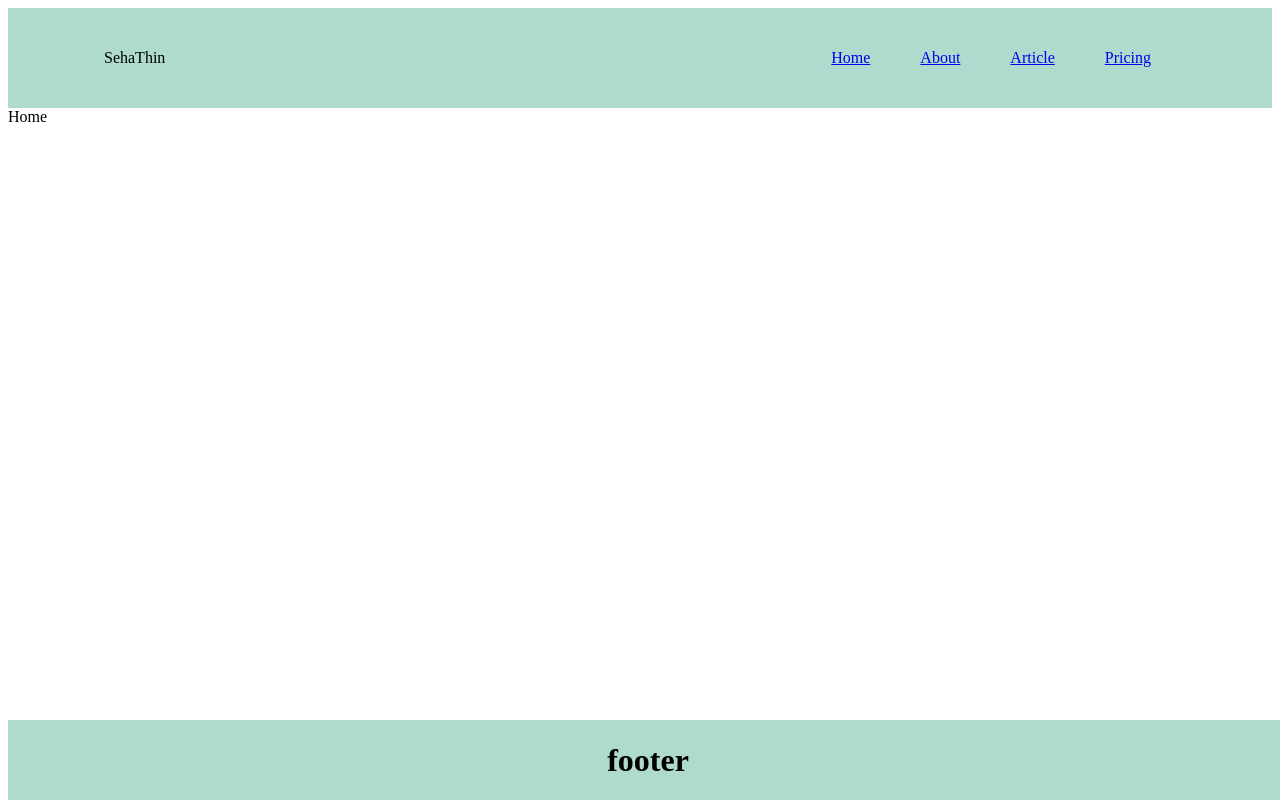
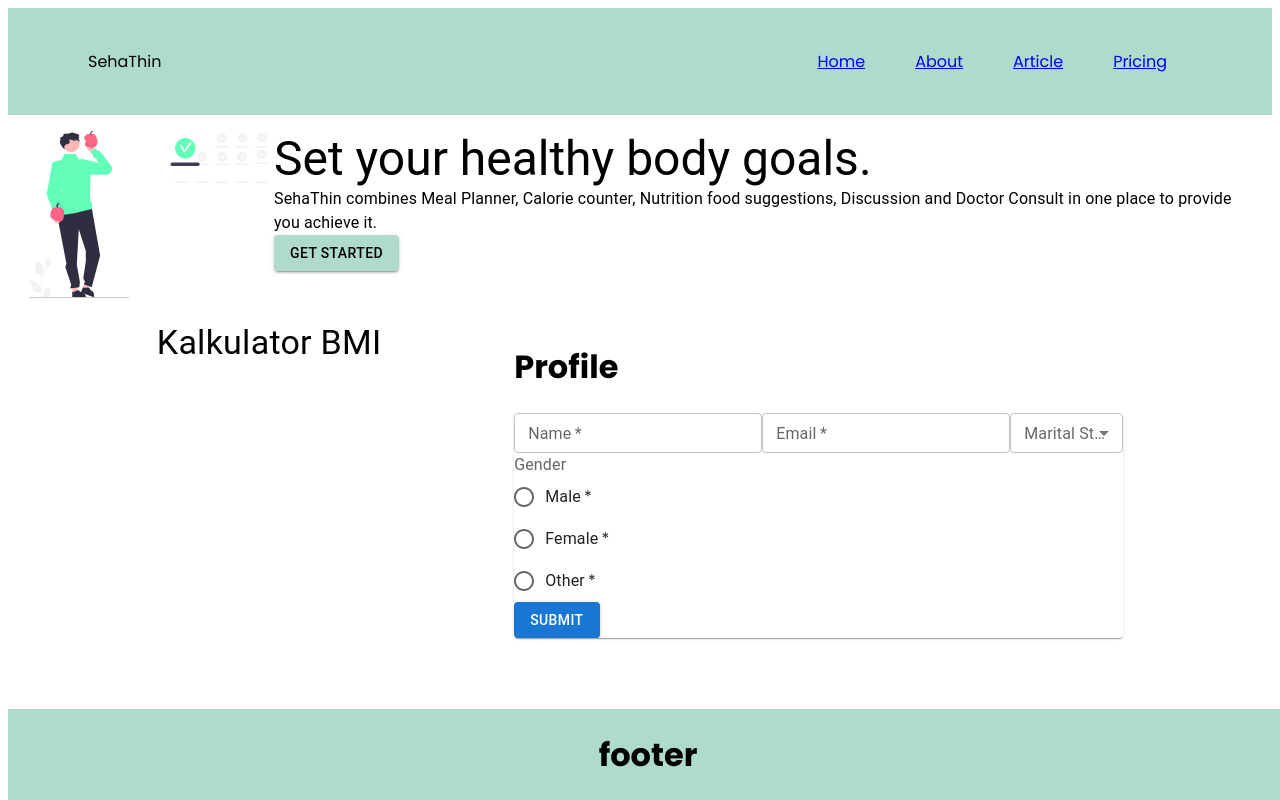
Before and after one commit to allfelaapk/sehathin-new, a React (Create React App) app: page / in a window 1280 px wide. Built offline with nearby package versions, Linux system fonts and the light colour scheme.

Commit message:
update page

```diff
--- a/package.json
+++ b/package.json
@@ -5,7 +5,9 @@
   "dependencies": {
     "@emotion/react": "^11.9.3",
     "@emotion/styled": "^11.9.3",
-    "@mui/material": "^5.8.4",
+    "@mui/icons-material": "^5.8.4",
+    "@mui/material": "^5.8.5",
+    "@mui/styled-engine-sc": "^5.8.0",
     "@testing-library/jest-dom": "^5.16.4",
     "@testing-library/react": "^13.3.0",
     "@testing-library/user-event": "^13.5.0",
@@ -17,6 +19,7 @@
     "react-dom": "^18.2.0",
     "react-router-dom": "^6.3.0",
     "react-scripts": "5.0.1",
+    "styled-components": "^5.3.5",
     "typescript": "^4.7.4",
     "web-vitals": "^2.1.4"
   },
--- a/src/App.css
+++ b/src/App.css
@@ -1,3 +1,8 @@
+@import url('https://fonts.googleapis.com/css2?family=Poppins:wght@400;500;600;700&family=Quicksand:wght@400;700&display=swap');
+
+body {
+  font-family: 'Poppins', sans-serif;
+}
 .App {
   text-align: center;
 }
@@ -16,7 +21,7 @@
 .nav {
   display: flex;
   background: #aedbce;
-  padding: 0 6rem;
+  padding: 0 5rem;
   justify-content: space-between;
   color: rgb(0, 0, 0);
   align-items: center;
@@ -25,6 +30,7 @@
   list-style: none;
   position: relative;
   display: inline-table;
+  text-decoration: none;
 }
 .nav ul li {
   float: left;
--- /dev/null
+++ b/src/components/formBmi/Form.tsx
@@ -0,0 +1,90 @@
+import React, { Component } from 'react';
+import { Button } from '@mui/material';
+import InputText from '../formBmi/InputText';
+import RadioInput from '../formBmi/RadioInput';
+import SelectInput from '../formBmi/SelectInput';
+
+type Props = {
+  currentTarget: any;
+};
+
+type State = {
+  data: {};
+};
+
+class Form extends Component<Props, State> {
+  state = { data: {} };
+
+  doSubmit = () => {
+    console.log(this.state.data);
+  };
+
+  handleChange = ({ currentTarget: input } = this.props) => {
+    const data = [{ ...this.state.data }];
+    data[input.name] = input.value;
+    this.setState({ data });
+  };
+
+  handleSubmit = (e: React.FormEvent) => {
+    e.preventDefault();
+    this.doSubmit();
+  };
+
+  renderInputText(name: any, label: any, type = 'text', required = true) {
+    const data = this.state;
+    return (
+      <InputText
+        name={name}
+        value={data[name]}
+        type={type}
+        required={required}
+        label={label}
+        onChange={this.handleChange}
+      />
+    );
+  }
+
+  renderRadioInput(name: any, label: any, options: any, required = true) {
+    const { data } = this.state;
+    return (
+      <RadioInput
+        name={name}
+        value={data[name]}
+        onChange={this.handleChange}
+        label={label}
+        options={options}
+        required={required}
+      />
+    );
+  }
+
+  renderSelectInput(name: any, label: any, options: any, required = true) {
+    const { data } = this.state;
+    return (
+      <SelectInput
+        name={name}
+        value={data[name]}
+        options={options}
+        label={label}
+        required={required}
+        onChange={this.handleChange}
+      />
+    );
+  }
+
+  renderSubmitBtn(name: any) {
+    return (
+      <Button
+        type="submit"
+        style={{ marginLeft: 'auto' }}
+        variant="contained"
+        size="medium"
+        color="primary"
+      >
+        {name}
+      </Button>
+    );
+  }
+}
+
+export default Form;
--- /dev/null
+++ b/src/components/formBmi/InputText.tsx
@@ -0,0 +1,10 @@
+import { TextField } from '@mui/material';
+import React from 'react';
+
+const InputText = ({ ...rest }) => {
+  return (
+    <TextField variant="outlined" size="small" className="input" {...rest} />
+  );
+};
+
+export default InputText;
--- /dev/null
+++ b/src/components/formBmi/Profile.tsx
@@ -0,0 +1,41 @@
+import React from 'react';
+import Form from '../formBmi/Form';
+import { Card } from '@mui/material';
+
+class Profile extends Form {
+  state = {
+    data: { name: '', email: '', status: '', gender: '' },
+  };
+
+  doSubmit = () => {
+    console.log(this.state.data);
+  };
+
+  render() {
+    return (
+      <div className="flex column">
+        <h1>Profile</h1>
+        <form onSubmit={this.handleSubmit}>
+          <Card className="form">
+            {this.renderInputText('name', 'Name')}
+            {this.renderInputText('email', 'Email', 'email')}
+            {this.renderSelectInput('status', 'Marital Status', [
+              'Single',
+              'Married',
+              'Divorced',
+              'Widowed',
+            ])}
+            {this.renderRadioInput('gender', 'Gender', [
+              'Male',
+              'Female',
+              'Other',
+            ])}
+            {this.renderSubmitBtn('Submit')}
+          </Card>
+        </form>
+      </div>
+    );
+  }
+}
+
+export default Profile;
--- /dev/null
+++ b/src/components/formBmi/RadioInput.tsx
@@ -0,0 +1,36 @@
+import { FormControlLabel, FormLabel, RadioGroup, Radio } from '@mui/material';
+import React from 'react';
+
+type IProps = {
+  label: any;
+  options: any;
+  required: any;
+  name: any;
+  value: any;
+  onChange: () => void;
+};
+
+const RadioInput: React.FC<IProps> = ({
+  label,
+  options,
+  required,
+  ...rest
+}) => {
+  return (
+    <div style={{ justifyContent: 'space-between' }} className="flex input">
+      <FormLabel component="legend">{label}</FormLabel>
+      <RadioGroup {...rest}>
+        {options.map((option: any) => (
+          <FormControlLabel
+            value={option}
+            control={<Radio color="primary" required={required} />}
+            label={option}
+            key={option}
+          />
+        ))}
+      </RadioGroup>
+    </div>
+  );
+};
+
+export default RadioInput;
--- /dev/null
+++ b/src/components/formBmi/SelectInput.tsx
@@ -0,0 +1,33 @@
+import { TextField } from '@mui/material';
+import React from 'react';
+
+type IProps = {
+  options: any;
+  rest: any;
+  name: any;
+  value: {};
+  label: any;
+  required: boolean;
+  onChange: () => void;
+};
+const SelectInput: React.FC<IProps> = ({ options, ...rest }) => {
+  return (
+    <TextField
+      variant="outlined"
+      size="small"
+      className="input"
+      select
+      {...rest}
+      SelectProps={{ native: true }}
+    >
+      <option defaultValue="" style={{ display: 'none' }}></option>
+      {options.map((option: any) => (
+        <option key={option} value={option}>
+          {option}
+        </option>
+      ))}
+    </TextField>
+  );
+};
+
+export default SelectInput;
--- a/src/index.css
+++ b/src/index.css
@@ -7,7 +7,7 @@ body {
   margin: 0;
   font-family: -apple-system, BlinkMacSystemFont, 'Segoe UI', 'Roboto', 'Oxygen',
     'Ubuntu', 'Cantarell', 'Fira Sans', 'Droid Sans', 'Helvetica Neue',
-    sans-serif;
+    'Poppins', sans-serif;
   -webkit-font-smoothing: antialiased;
   -moz-osx-font-smoothing: grayscale;
 }
--- a/src/pages/Home.tsx
+++ b/src/pages/Home.tsx
@@ -1,5 +1,117 @@
-import React from 'react';
+import * as React from 'react';
+import Box from '@mui/material/Box';
+import { Typography } from '@mui/material';
+import image from '../assets/hero-image.svg';
+import { Button } from '@mui/material';
+import { createTheme, responsiveFontSizes } from '@mui/material/styles';
+import { ThemeProvider } from '@emotion/react';
+import Profile from '../components/formBmi/Profile';
 
-export default function Home() {
-  return <div>Home</div>;
+// function Item(props: BoxProps) {
+//   const { sx, ...other } = props;
+//   return (
+//     <div>
+//       <Box
+//         sx={{
+//           p: 1,
+//           m: 1,
+//           // ...sx,
+//           width: {
+//             xs: 100, // theme.breakpoints.up('xs')
+//             sm: 200, // theme.breakpoints.up('sm')
+//             md: 300, // theme.breakpoints.up('md')
+//             lg: 400, // theme.breakpoints.up('lg')
+//             xl: 500, // theme.breakpoints.up('xl')
+//           },
+//         }}
+//         {...other}
+//       />
+//     </div>
+//   );
+// }
+
+let theme = createTheme();
+theme = responsiveFontSizes(theme);
+
+// const useStyles = makeStyles({
+//   root: {
+//     '&:hover': {
+//       backgroundColor: 'transparent',
+//     },
+//   },
+// });
+
+export default function HeroSection() {
+  // const classes = useStyles();
+  return (
+    <div style={{ width: '100%' }}>
+      {/* box for hero  */}
+      <Box
+        sx={{
+          display: 'flex',
+          flexDirection: {
+            xs: 'column',
+            md: 'row',
+          },
+          p: 1,
+          m: 1,
+          bgcolor: 'background.paper',
+          borderRadius: 1,
+          justifyContent: 'space-evenly',
+        }}
+      >
+        <Box
+          component="img"
+          sx={{
+            height: 1000,
+            width: 500,
+            maxHeight: { xs: 233, md: 167 },
+            maxWidth: { xs: 350, md: 250 },
+          }}
+          alt="hero image"
+          src={image}
+        />
+        <div>
+          {' '}
+          <ThemeProvider theme={theme}>
+            <Typography variant="h3">Set your healthy body goals.</Typography>
+            <Typography variant="body1">
+              SehaThin combines Meal Planner, Calorie counter, Nutrition food
+              suggestions, Discussion and Doctor Consult in one place to provide
+              you achieve it.
+            </Typography>
+          </ThemeProvider>
+          <Button
+            // classname={classes.root}
+            variant="contained"
+            sx={{ backgroundColor: '#aedbce', color: 'black' }}
+          >
+            Get Started
+          </Button>
+        </div>
+      </Box>
+
+      <div>
+        {/* box for section2 */}
+        <Box
+          sx={{
+            display: 'flex',
+            flexDirection: 'row',
+            p: 1,
+            m: 1,
+            bgcolor: 'background.paper',
+            borderRadius: 1,
+            justifyContent: 'space-evenly',
+          }}
+        >
+          <div>
+            <Typography variant="h4">Kalkulator BMI</Typography>
+          </div>
+          <div>
+            <Profile />
+          </div>
+        </Box>
+      </div>
+    </div>
+  );
 }
```
Also changed, not shown: src/App.tsx (+1 -29 lines), src/assets/hero-image.svg (added), 1 other file (tests, documents, lock files or other folders).
